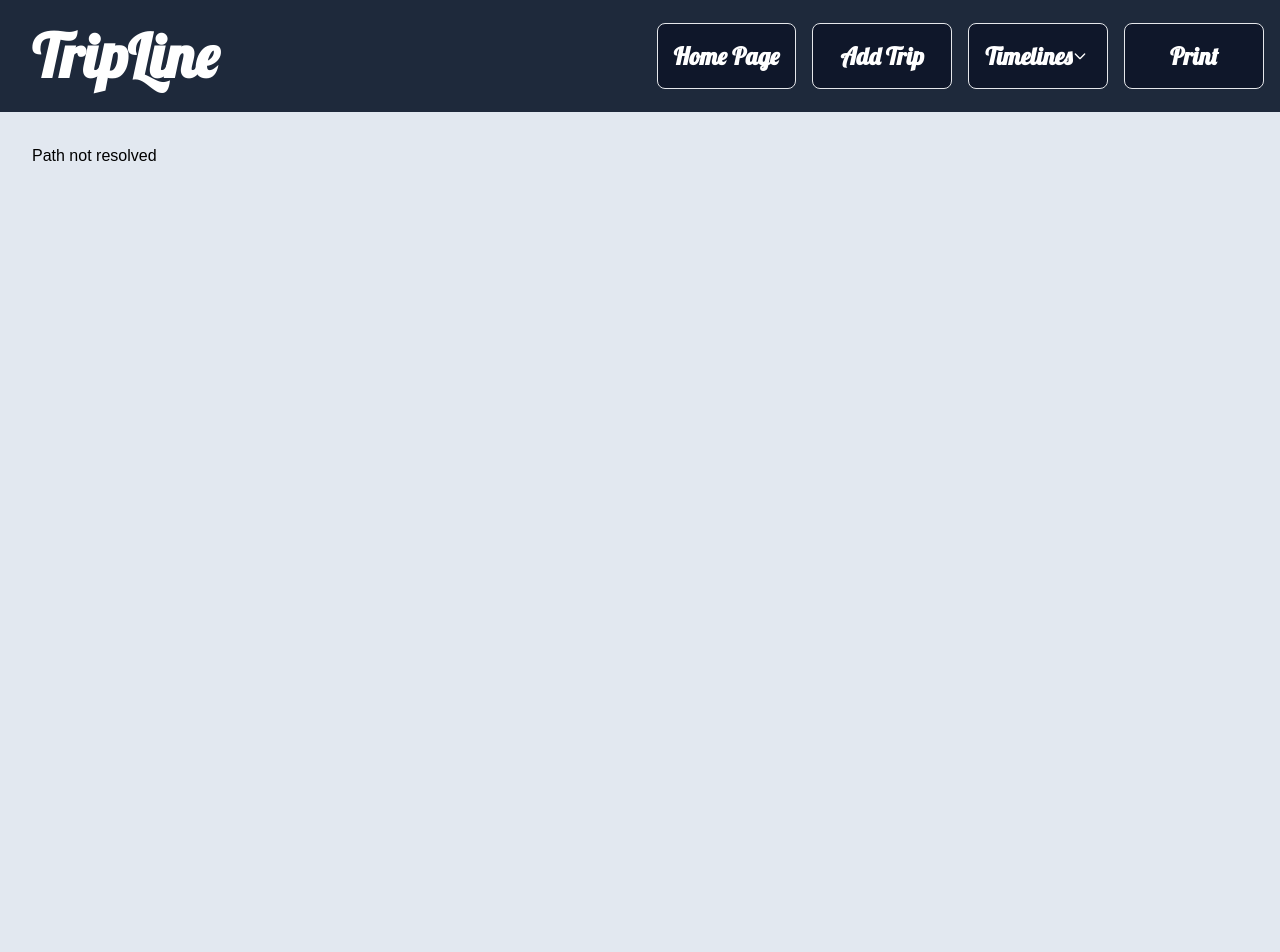
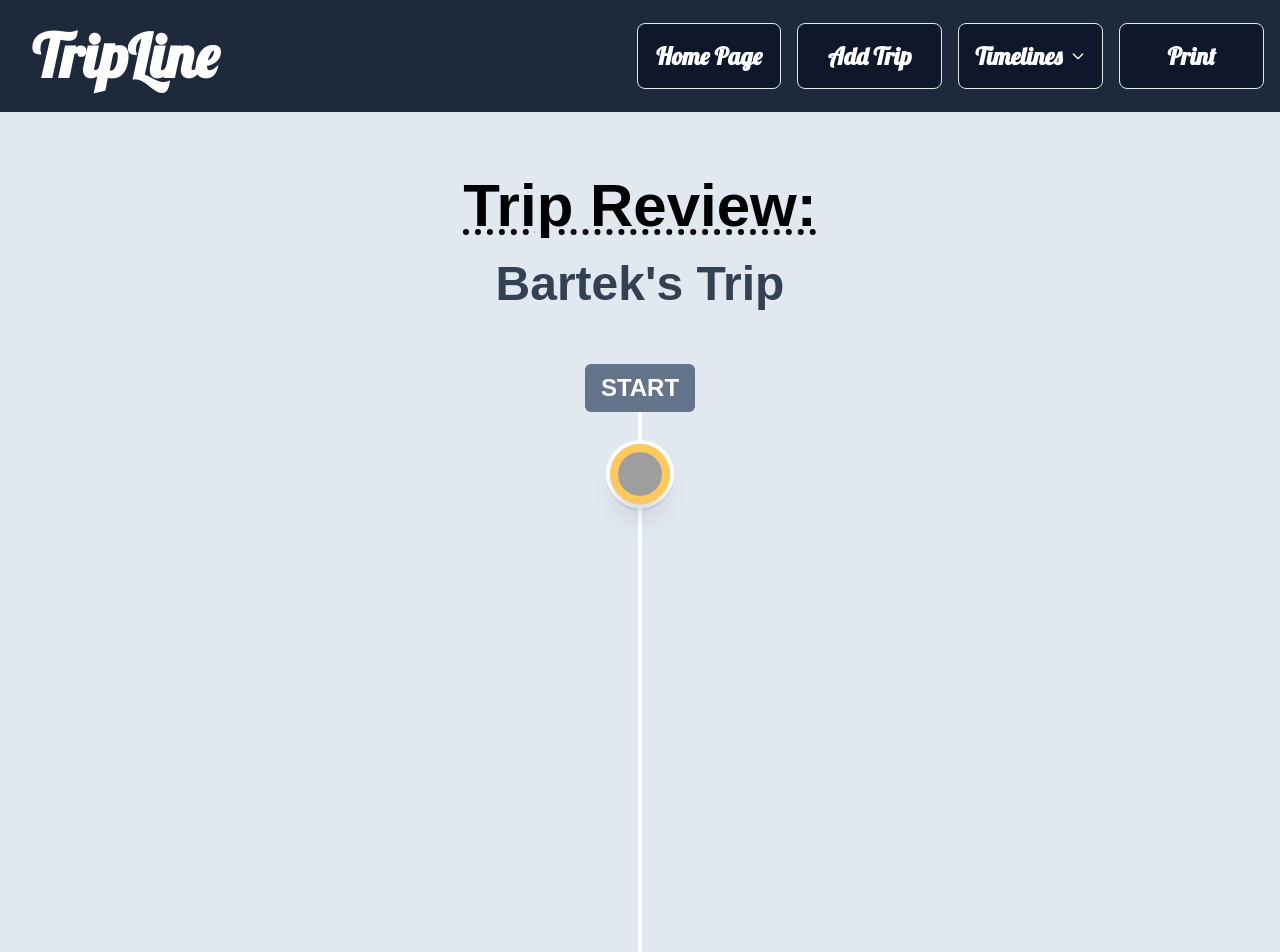
Before and after one commit to Michalak-Bartosz/projekt2, a React (Create React App) app: page /create in a window 1280 px wide. Shown: the top 952 px of the page. Before the commit the page ends 800 px from the top, so only its background shows below. Built offline with nearby package versions, Linux system fonts and the light colour scheme; grey boxes are pictures that could not be loaded; a web font is replaced by a local one.

Commit message:
Switch between timelines, add edit and delete buttons

```diff
--- a/src/App.js
+++ b/src/App.js
@@ -7,24 +7,31 @@ import EventPage from "./components/EventPage";
 import { Events } from "./loadData/Events";
 import { Cateogries } from "./loadData/Categories";
 import { Timelines } from "./loadData/Timelines";
+import EditEventPage from "./components/EditEventPage";
 
 function App() {
+  const [timelineId, setTimelineId] = useState(1);
   const [timelines, setTimelines] = useState(Timelines);
   const [events, setEvents] = useState(Events);
   const [categories, setCategories] = useState(Cateogries);
 
   return (
     <>
-      <Navbar timelines={timelines} setTimelines={setTimelines} />
+      <Navbar
+        setTimelineId={setTimelineId}
+        timelines={timelines}
+        setTimelines={setTimelines}
+      />
       <div
         id="page"
         className="static m-auto p-8 mt-28 h-full w-full text-black font-eduTasBeginner"
       >
         <Routes>
           <Route
-            path="/"
+            path="/*"
             element={
               <HomePage
+                timelineId={timelineId}
                 timelines={timelines}
                 setTimelines={setTimelines}
                 events={events}
@@ -47,6 +54,7 @@ function App() {
               />
             }
           />
+          <Route path="/event/edit/*" element={<EditEventPage />} />
           <Route path="*" element={<p>Path not resolved</p>} />
         </Routes>
       </div>
--- /dev/null
+++ b/src/components/EditEventPage.js
@@ -0,0 +1,13 @@
+import React from "react";
+
+function EditEventPage(props) {
+  return (
+    <div>
+      <form>
+        <input></input>
+      </form>
+    </div>
+  );
+}
+
+export default EditEventPage;
--- a/src/components/HomePage.js
+++ b/src/components/HomePage.js
@@ -1,26 +1,36 @@
-import React from "react";
+import React, { useCallback, useEffect, useState } from "react";
 import Event from "./event/Event";
 import { VerticalTimeline } from "react-vertical-timeline-component";
 import "react-vertical-timeline-component/style.min.css";
 
 function HomePage(props) {
-  const queryParams = new URLSearchParams(window.location.search);
+  const getTimeline = useCallback(
+    (id) => {
+      return props.timelines.find((timeline) => timeline.id === id);
+    },
+    [props.timelines]
+  );
 
-  const getEvents = (id) => {
-    return props.events.filter((event) => event.timelineId === id);
-  };
+  const getEvents = useCallback(
+    (id) => {
+      return props.events
+        .filter((event) => event.timelineId === id)
+        .sort((a, b) => a.startDate > b.startDate);
+    },
+    [props.events]
+  );
 
   const getCategory = (id) => {
     return props.categories.find((category) => category.id === id);
   };
 
-  const getTimeline = (id) => {
-    return props.timelines.find((timeline) => timeline.id === id);
-  };
+  const [timeline, setTimeline] = useState(getTimeline(props.timelineId));
+  const [events, setEvents] = useState(getEvents(props.timelineId));
 
-  const timelineId = queryParams.get("id");
-  const timeline = getTimeline(timelineId ? timelineId : 1);
-  const events = getEvents(timelineId ? timelineId : 1);
+  useEffect(() => {
+    setTimeline(getTimeline(props.timelineId));
+    setEvents(getEvents(props.timelineId));
+  }, [props.timelineId, getEvents, getTimeline]);
 
   return (
     <div className="h-full w-full m-auto text-center">
--- a/src/components/event/Event.js
+++ b/src/components/event/Event.js
@@ -3,6 +3,8 @@ import { VerticalTimelineElement } from "react-vertical-timeline-component";
 import CategoryAvatar from "../category/CategoryAvatar";
 import "react-vertical-timeline-component/style.min.css";
 import { Link } from "react-router-dom";
+import { FaEdit } from "react-icons/fa";
+import { AiTwotoneDelete } from "react-icons/ai";
 
 function Event(props) {
   return (
@@ -26,12 +28,30 @@ function Event(props) {
       <h2 className="pb-4 w-5/6 m-auto text-2xl truncate block">
         {props.event.description}
       </h2>
-      <Link
-        className="py-2 px-4 border-slate-500 border-2 rounded-md m-auto text-center bg-slate-200 hover:bg-slate-100"
-        to={"/event?id=" + props.event.id}
-      >
-        READ MORE 📑
-      </Link>
+      <div className="flex w-5/6 m-auto">
+        <Link
+          className="flex py-2 px-4 border-slate-500 border-2 font-bold rounded-md my-auto mr-auto text-center bg-slate-200 hover:bg-slate-100 hover:shadow-md"
+          to={"/event?id=" + props.event.id}
+        >
+          READ MORE 📑
+        </Link>
+        <div className="flex ml-auto">
+          <Link
+            className="flex text-cyan-700 border-2 border-cyan-700 rounded-md hover:text-cyan-500 hover:border-cyan-500 hover:shadow-md hover:bg-slate-250 my-auto ml-auto p-1 h-11"
+            to={"/event/edit?id" + props.event.id}
+          >
+            <FaEdit className="text-2xl m-auto" />
+            <label className="font-bold m-auto">Edit</label>
+          </Link>
+          <button
+            className="ml-5 flex text-amber-950 border-2 border-amber-950 rounded-md hover:text-amber-700 hover:border-amber-700 hover:shadow-md hover:bg-slate-250 my-auto ml-auto p-1 h-11"
+            onClick={() => console.log("Delete: " + props.event.id)}
+          >
+            <AiTwotoneDelete className="text-2xl m-auto" />
+            <label className="font-bold m-auto">Delete</label>
+          </button>
+        </div>
+      </div>
     </VerticalTimelineElement>
   );
 }
--- a/src/components/navbar/Navbar.js
+++ b/src/components/navbar/Navbar.js
@@ -30,6 +30,7 @@ function Navbar(props) {
           Add Trip
         </Link>
         <TimelinesDropdown
+          setTimelineId={props.setTimelineId}
           timelines={props.timelines}
           className={
             "ml-4 p-4 border rounded-lg bg-slate-900 hover:bg-slate-700 font-bold"
--- a/src/components/timeline/TimelinesDropdown.js
+++ b/src/components/timeline/TimelinesDropdown.js
@@ -6,17 +6,23 @@ function TimelinesDropdown(props) {
   return (
     <div className={props.className}>
       <Dropdown inline={true} label="Timelines">
-        <Dropdown.Header>
-          <span className="block text-sm">Select your timeline!</span>
+        <Dropdown.Header className="block text-2xl underline text-white bg-slate-900 p-4">
+          <span>Select your timeline!</span>
         </Dropdown.Header>
         <Dropdown.Divider />
         {props.timelines.map((timeline) => (
           <Dropdown.Item
-            key={timeline.id}
-            className="flex p-2"
+            key={"dropdown-item-" + timeline.id}
+            className="flex p-2 text-1xl"
             icon={HiViewGrid}
           >
-            {timeline.name}
+            <h1
+              className="ml-2"
+              key={"link-" + timeline.id}
+              onClick={() => props.setTimelineId(timeline.id)}
+            >
+              {timeline.name}
+            </h1>
           </Dropdown.Item>
         ))}
       </Dropdown>
--- a/src/loadData/Events.js
+++ b/src/loadData/Events.js
@@ -47,4 +47,40 @@ export const Events = [
     imagePath:
       "https://cdn.pixabay.com/photo/2021/03/17/12/01/sea-6102171_1280.jpg",
   },
+  {
+    id: 5,
+    timelineId: 2,
+    categoryId: 1,
+    name: "Ciechocinek",
+    description:
+      "Lorem Ipsum is simply dummy text of the printing and typesetting industry. Lorem Ipsum has been the industry's standard dummy text ever since the 1500s, when an unknown printer took a galley of type and scrambled it to make a type specimen book. It has survived not only five centuries, but also the leap into electronic typesetting, remaining essentially unchanged. It was popularised in the 1960s with the release of Letraset sheets containing Lorem Ipsum passages, and more recently with desktop publishing software like Aldus PageMaker including versions of Lorem Ipsum.",
+    startDate: "01-01-2018",
+    endDate: "01-02-2018",
+    imagePath:
+      "https://cdn.pixabay.com/photo/2019/02/02/19/09/ciechocinek-3971192_1280.jpg",
+  },
+  {
+    id: 6,
+    timelineId: 2,
+    categoryId: 2,
+    name: "Białystok",
+    description:
+      "There are many variations of passages of Lorem Ipsum available, but the majority have suffered alteration in some form, by injected humour, or randomised words which don't look even slightly believable. If you are going to use a passage of Lorem Ipsum, you need to be sure there isn't anything embarrassing hidden in the middle of text. All the Lorem Ipsum generators on the Internet tend to repeat predefined chunks as necessary, making this the first true generator on the Internet. It uses a dictionary of over 200 Latin words, combined with a handful of model sentence structures, to generate Lorem Ipsum which looks reasonable. The generated Lorem Ipsum is therefore always free from repetition, injected humour, or non-characteristic words etc.",
+    startDate: "02-02-2019",
+    endDate: "02-03-2019",
+    imagePath:
+      "https://cdn.pixabay.com/photo/2016/07/08/12/41/biaystok-1504257_1280.jpg",
+  },
+  {
+    id: 7,
+    timelineId: 2,
+    categoryId: 3,
+    name: "Helsinki",
+    description:
+      "Lorem ipsum dolor sit amet, consectetur adipiscing elit, sed do eiusmod tempor incididunt ut labore et dolore magna aliqua. Ut enim ad minim veniam, quis nostrud exercitation ullamco laboris nisi ut aliquip ex ea commodo consequat. Duis aute irure dolor in reprehenderit in voluptate velit esse cillum dolore eu fugiat nulla pariatur. Excepteur sint occaecat cupidatat non proident, sunt in culpa qui officia deserunt mollit anim id est laborum.",
+    startDate: "03-03-2022",
+    endDate: "03-04-2022",
+    imagePath:
+      "https://cdn.pixabay.com/photo/2019/05/08/22/01/helsinki-cathedral-4189825_1280.jpg",
+  },
 ];
--- a/src/loadData/Timelines.js
+++ b/src/loadData/Timelines.js
@@ -3,4 +3,8 @@ export const Timelines = [
     id: 1,
     name: "Bartek's Trip",
   },
+  {
+    id: 2,
+    name: "Adam's Trip",
+  },
 ];
```
